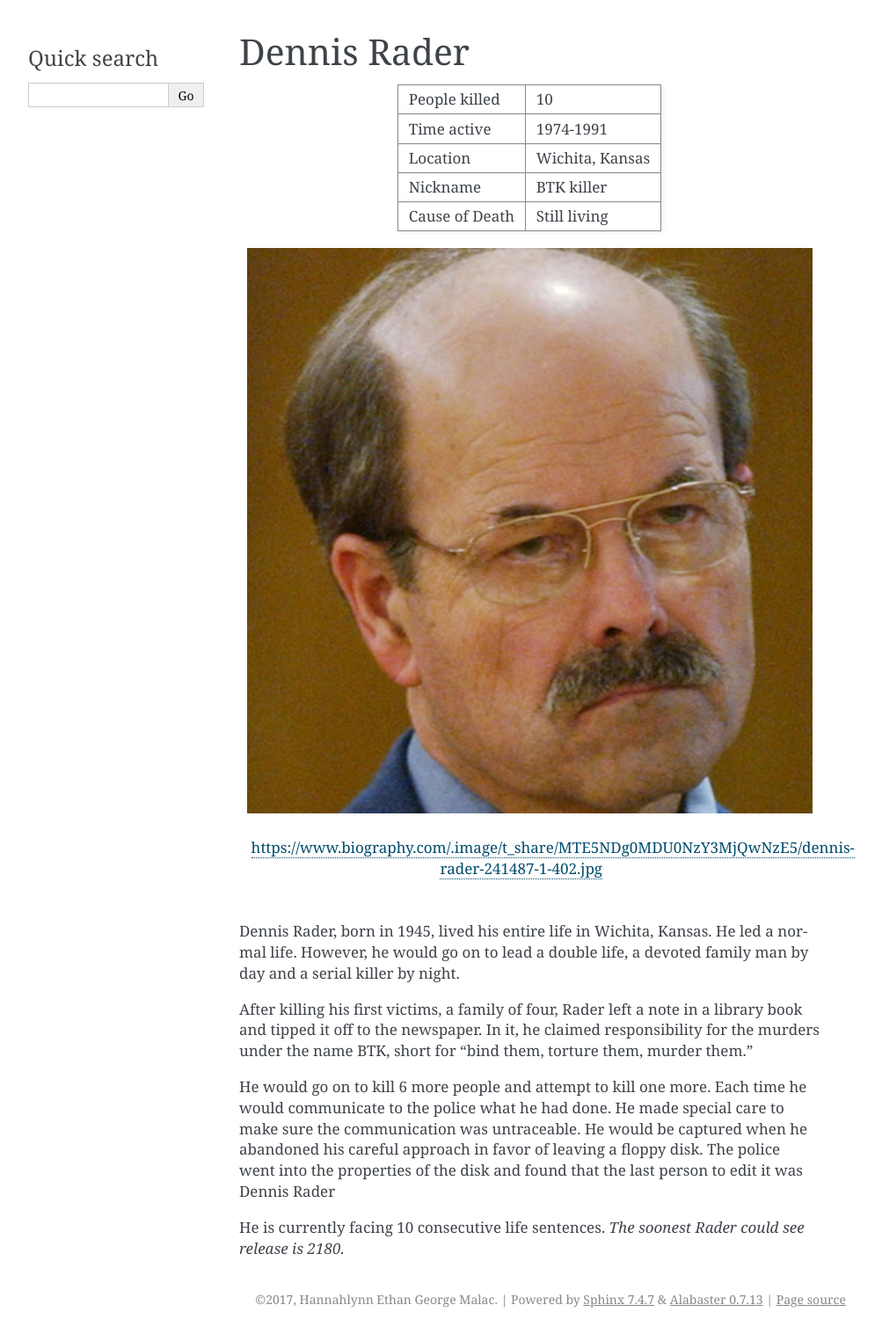
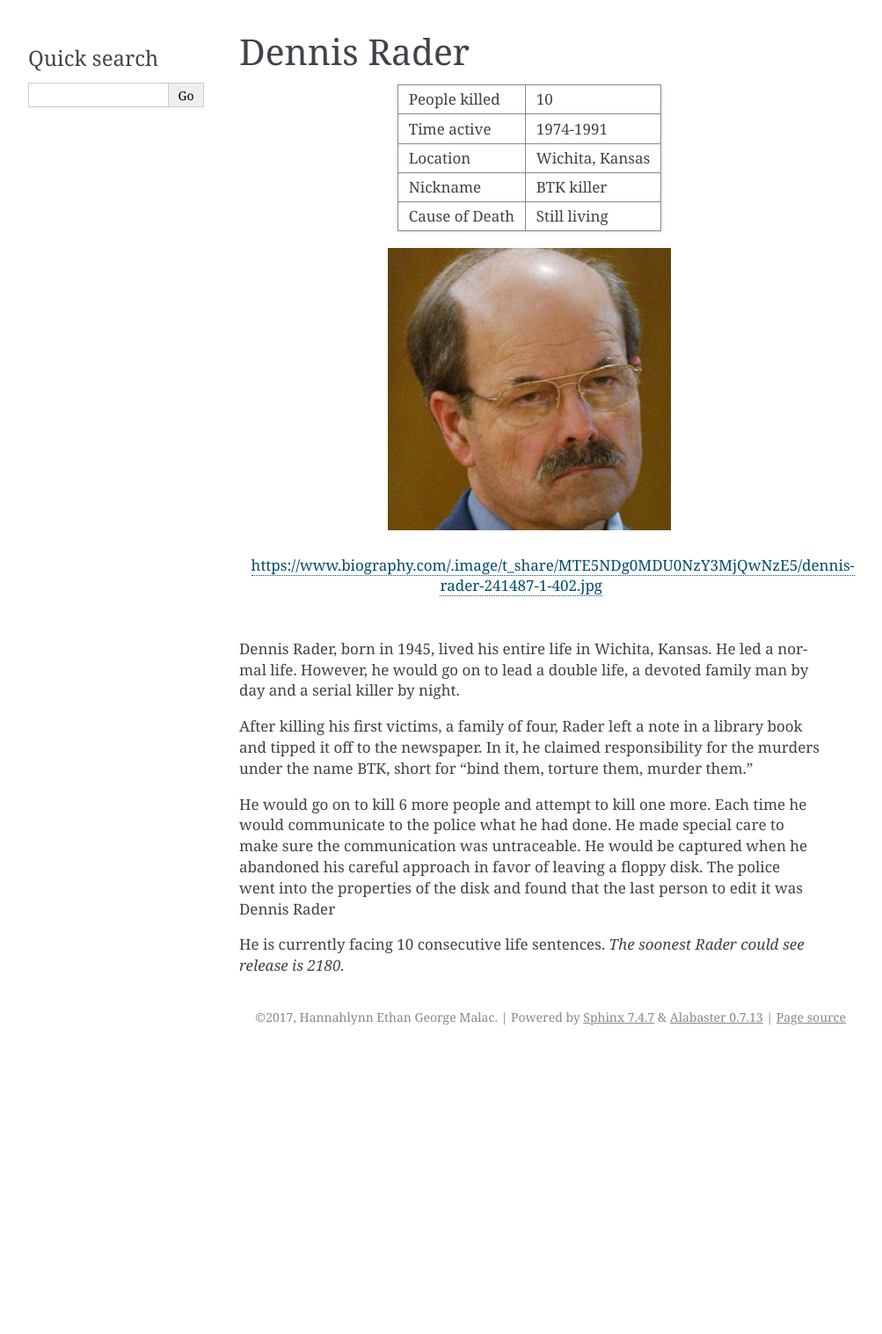
Before and after one commit to GeoSau/serial_killers, a Sphinx documentation site: the page built from source/dennis_rader/index.rst, in a window 1280 px wide. Shown: the whole page at 88% size, without its empty margins (148-1151 px from the left). Built offline with Sphinx 7.4.7, drawn with Linux system fonts in a browser that asks for light colours; after the commit the page ends 1196 px from its top, so only the background shows below that.

Commit message:
image width

```diff
--- a/source/charles_cullen/index.rst
+++ b/source/charles_cullen/index.rst
@@ -36,6 +36,6 @@ history, though it is unknown exactly how many people he killed. He was arrested
 and convicted in 2003 and now serves a life sentence.
 
 Cullen was allowed to donate a kidney to the relative of a former girlfriend in
-2006. 'A news article on it from NBC'_
+2006. `A news article on it from NBC`_
 
 .. _A news article on it from NBC: http://www.nbcnews.com/id/11899878/ns/us_news-crime_and_courts/t/serial-killer-nurse-allowed-donate-kidney/#.WilOY1WnFpg
--- a/source/dennis_rader/index.rst
+++ b/source/dennis_rader/index.rst
@@ -13,8 +13,9 @@ Cause of Death Still living
 ============== ============================
 
 .. figure:: dennis_rader.jpg
+   :width: 50%
 
-    https://www.biography.com/.image/t_share/MTE5NDg0MDU0NzY3MjQwNzE5/dennis-rader-241487-1-402.jpg
+   https://www.biography.com/.image/t_share/MTE5NDg0MDU0NzY3MjQwNzE5/dennis-rader-241487-1-402.jpg
 
 Dennis Rader, born in 1945, lived his entire life in Wichita, Kansas. He led a
 normal life. However, he would go on to lead a double life, a devoted family man
```
